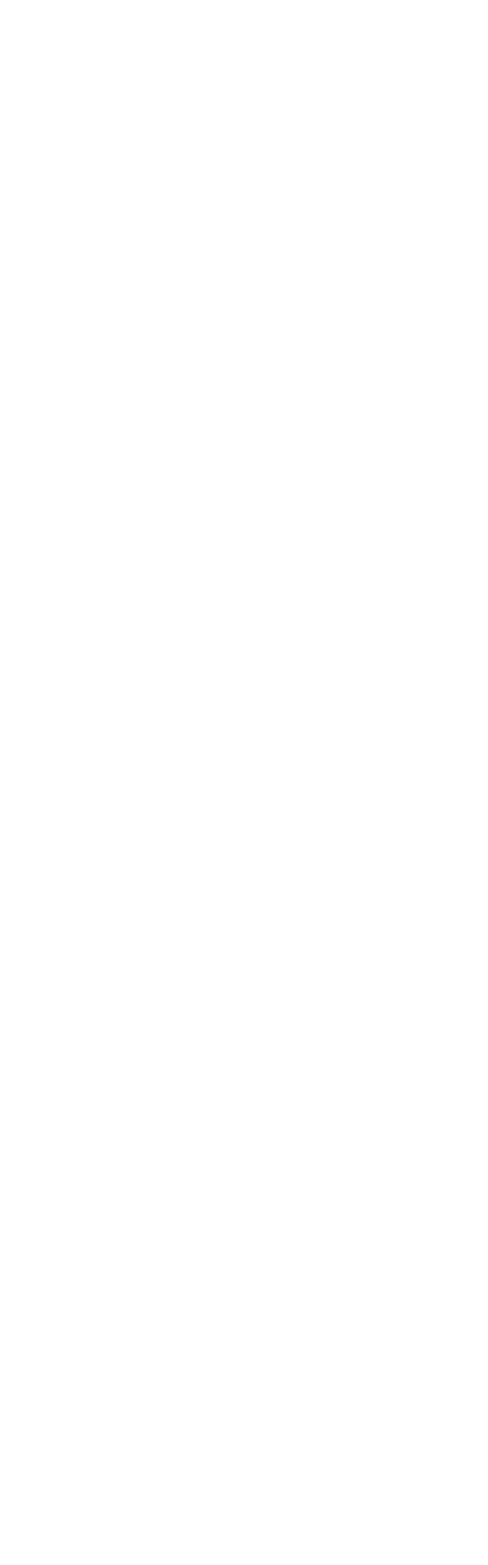
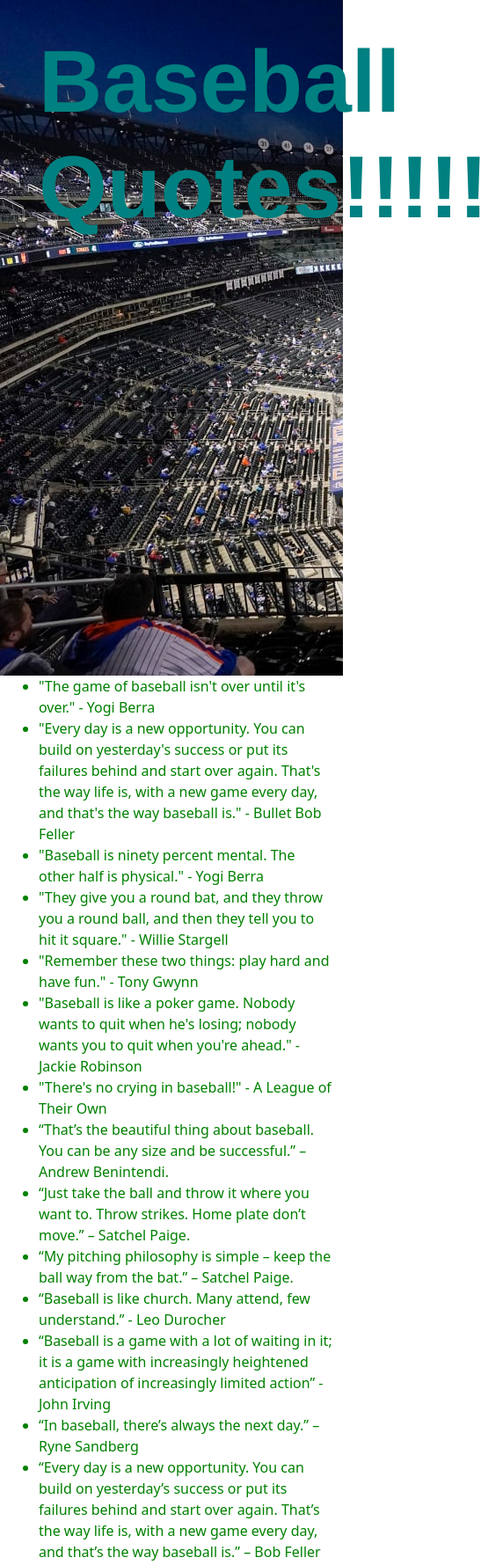
Before and after one commit to ooomega55/Website-1---Quotes, a plain HTML site: page index.html in a window 390 px wide. Shown: the top 1779 px of the page at 88% size, 555 px wide, since content can reach past the window. Before the commit the page ends 844 px from the top, so only its background shows below. Drawn offline with nearby package versions, Linux system fonts and the light colour scheme.

Commit message:
more commits

```diff
--- a/index.html
+++ b/index.html
@@ -1,24 +1,118 @@
-<!doctype html>
+<!DOCTYPE html>
 <html lang="en">
   <head>
-    <meta charset="utf-8">
-    <meta name="viewport" content="width=device-width, initial-scale=1">
-    <title>I do not know what to put here</title>
-    <link href="https://cdn.jsdelivr.net/npm/bootstrap@5.3.0-alpha1/dist/css/bootstrap.min.css" rel="stylesheet" integrity="sha384-GLhlTQ8iRABdZLl6O3oVMWSktQOp6b7In1Zl3/Jr59b6EGGoI1aFkw7cmDA6j6gD" crossorigin="anonymous">
+    <meta charset="utf-8" />
+    <meta name="viewport" content="width=device-width, initial-scale=1" />
+    <title>Weekly Website - Baseball Quotes</title>
+    <link
+      href="https://cdn.jsdelivr.net/npm/bootstrap@5.3.0-alpha1/dist/css/bootstrap.min.css"
+      rel="stylesheet"
+      integrity="sha384-GLhlTQ8iRABdZLl6O3oVMWSktQOp6b7In1Zl3/Jr59b6EGGoI1aFkw7cmDA6j6gD"
+      crossorigin="anonymous"
+    />
+    <meta name="viewport" content="width=device-width, initial-scale=1.0" />
+    <link rel="stylesheet" href="style.css" />
+    <meta
+      name="viewport"
+      content="width=device-width, initial-scale=1, shrink-to-fit=no"
+    />
   </head>
   <body>
+    <div class="container">
+    <div class="row">
+      <div class="jumbotron jumbotron-fluid img-fluid" height="1000px">
+        <h1 class="display-4 m-3 p-3 jumbostyle">Baseball Quotes!!!!!</h1>
+        <hr class="my-4" />
+      </div>
+    </div>
+
+    <div class="row">
+      <div class="col">
+        <ul>
+          <li>
+            "The game of baseball isn't over until it's over." - Yogi Berra
+          </li>
+          <li>
+            "Every day is a new opportunity. You can build on yesterday's
+            success or put its failures behind and start over again. That's the
+            way life is, with a new game every day, and that's the way baseball
+            is." - Bullet Bob Feller
+          </li>
+          <li>
+            "Baseball is ninety percent mental. The other half is physical." -
+            Yogi Berra
+          </li>
+          <li>
+            "They give you a round bat, and they throw you a round ball, and
+            then they tell you to hit it square." - Willie Stargell
+          </li>
+          <li>
+            "Remember these two things: play hard and have fun." - Tony Gwynn
+          </li>
+          <li>
+            "Baseball is like a poker game. Nobody wants to quit when he's
+            losing; nobody wants you to quit when you're ahead." - Jackie
+            Robinson
+          </li>
+          <li>"There's no crying in baseball!" - A League of Their Own</li>
+          <li>
+            “That’s the beautiful thing about baseball. You can be any size and
+            be successful.” – Andrew Benintendi.
+          </li>
+          <li>
+            “Just take the ball and throw it where you want to. Throw strikes.
+            Home plate don’t move.” – Satchel Paige.
+          </li>
+          <li>
+            “My pitching philosophy is simple – keep the ball way from the bat.”
+            – Satchel Paige.
+          </li>
+          <li>
+            “Baseball is like church. Many attend, few understand.” - Leo
+            Durocher
+          </li>
+          <li>
+            “Baseball is a game with a lot of waiting in it; it is a game with
+            increasingly heightened anticipation of increasingly limited action”
+            - John Irving
+          </li>
+          <li>“In baseball, there’s always the next day.” – Ryne Sandberg</li>
+          <li>
+            “Every day is a new opportunity. You can build on yesterday’s
+            success or put its failures behind and start over again. That’s the
+            way life is, with a new game every day, and that’s the way baseball
+            is.” – Bob Feller
+          </li>
+        </ul>
+      </div>
+    </div>
+
+    <div class="row">
+      <div class="col-sm-6 col-md-6 col-lg-6 col-xl-6">
+        <img class="img-fluid mx-auto d-block" width="500px" src="yogi.jpg" />
+      </div>
+      <div class="col-sm-6 col-md-6 col-lg-6 col-xl-6">
+        <img class="img-fluid mx-auto d-block" width="500px" src="stargell.jpg" />
+      </div>
+    </div>
+    <div class="row">
+      <div class="col-sm-6 col-md-6 col-lg-6 col-xl-6">
+        <img class="img-fluid mx-auto d-block" width="500px" src="satchel.jpg" />
+      </div>
+      <div class="p-1 col-sm-6 col-md-6 col-lg-6 col-xl-6">
+        <img class="img-fluid mx-auto d-block" width="500px" src="benintendi.jpg" />
+      </div>
+    </div>
 
 
 
 
 
-
-
-
-
-
-
-
-    <script src="https://cdn.jsdelivr.net/npm/bootstrap@5.3.0-alpha1/dist/js/bootstrap.bundle.min.js" integrity="sha384-w76AqPfDkMBDXo30jS1Sgez6pr3x5MlQ1ZAGC+nuZB+EYdgRZgiwxhTBTkF7CXvN" crossorigin="anonymous"></script>
+</div>
+    <script
+      src="https://cdn.jsdelivr.net/npm/bootstrap@5.3.0-alpha1/dist/js/bootstrap.bundle.min.js"
+      integrity="sha384-w76AqPfDkMBDXo30jS1Sgez6pr3x5MlQ1ZAGC+nuZB+EYdgRZgiwxhTBTkF7CXvN"
+      crossorigin="anonymous"
+    ></script>
   </body>
 </html>
--- a/style.css
+++ b/style.css
@@ -0,0 +1,20 @@
+body{
+    background-image: linear-gradient(#d9965f, );
+}
+
+li {
+    color: green;
+}
+
+.jumbotron {
+    background-image: url(citifieldnight.jpg);
+    height: 768px;
+    background-repeat: no-repeat;
+}
+
+.jumbostyle {
+    color: teal;
+    font-family: helvetica;
+    font-size: 100px;
+    font-weight: bold;
+}
```
Also changed, not shown: citifieldnight.jpg (added), satchel.jpg (added), stargell.jpg (added), yogi.jpg (added), 1 other file.
